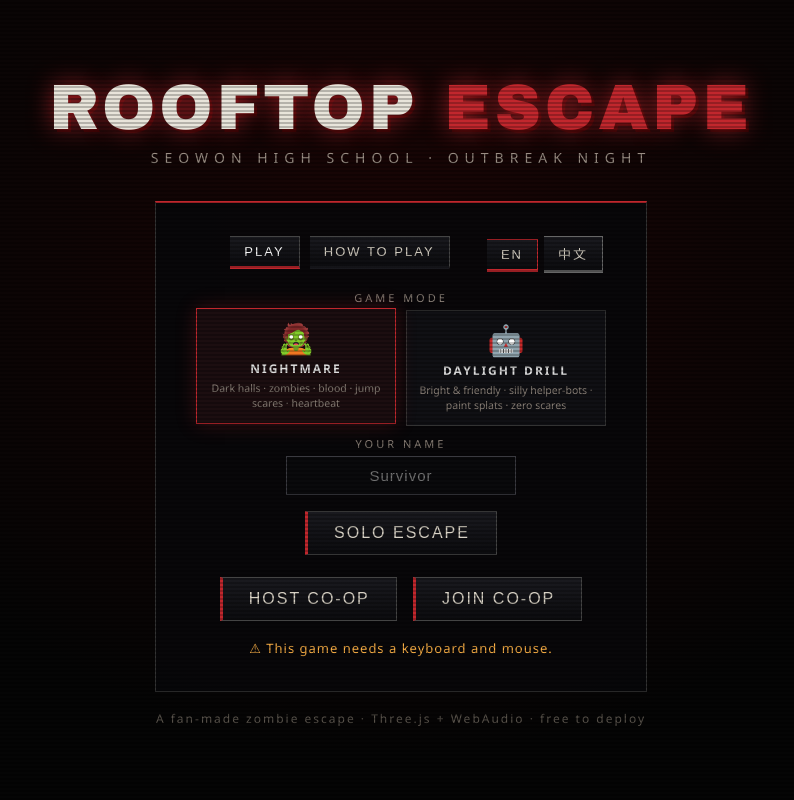
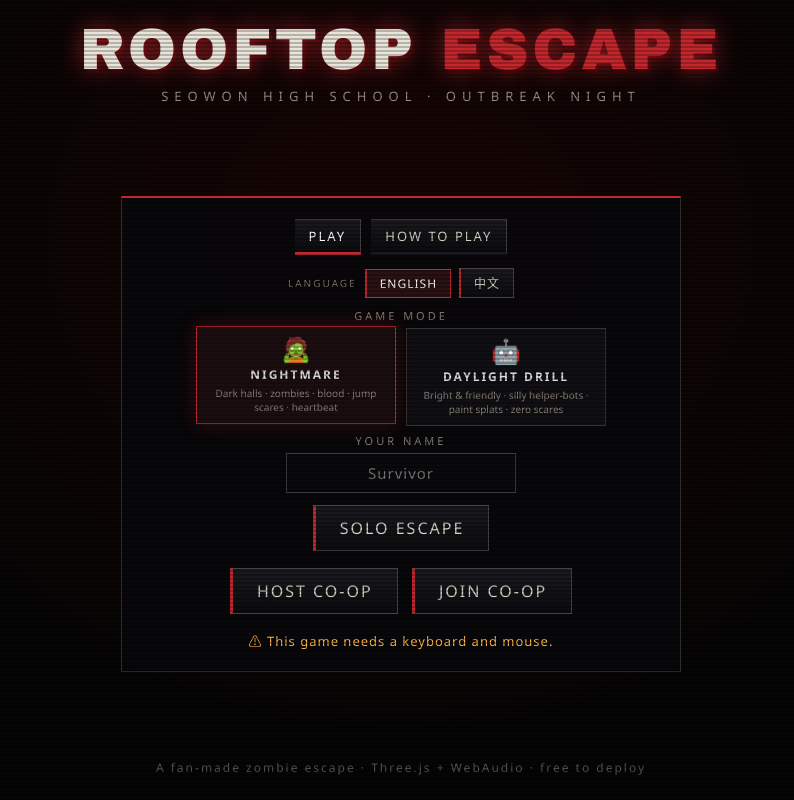
Before and after one commit to bryan273/rooftop-escape, a plain HTML site: page index.html in a window 1280 px wide. Shown: the whole page, without its empty margins (239-1033 px from the left). Drawn offline with nearby package versions, Linux system fonts and the light colour scheme.

Commit message:
Fix menu title clipping, center alignment (scrollbar gutter), and form-control font inheritance; language picker on its own row

```diff
--- a/index.html
+++ b/index.html
@@ -10,19 +10,26 @@
     --panel:rgba(8,8,10,.92); --edge:rgba(193,39,45,.55);
   }
   *{margin:0;padding:0;box-sizing:border-box;-webkit-user-select:none;user-select:none}
-  html,body{width:100%;height:100%;overflow:hidden;background:#000;font-family:"Segoe UI",Roboto,Helvetica,Arial,sans-serif;color:var(--bone)}
+  /* form controls do NOT inherit fonts by default — force them to match the UI */
+  button,input,select,textarea,optgroup{font-family:inherit;font-size:inherit;letter-spacing:inherit;color:inherit}
+  html,body{width:100%;height:100%;overflow:hidden;color:var(--bone);
+    font-family:"Segoe UI",Roboto,Helvetica,Arial,"Microsoft YaHei","PingFang SC","Hiragino Sans GB","Noto Sans CJK SC","Source Han Sans SC",sans-serif}
+  /* Chinese reads better with tighter tracking */
+  body.zh{letter-spacing:0}
+  body.zh .btn,body.zh h1,body.zh h2,body.zh .sub,body.zh label,body.zh #floorLbl,body.zh #goals h3{letter-spacing:1.5px}
+  body.zh #menu h1{letter-spacing:2px}
   #c{position:fixed;inset:0;display:block;cursor:crosshair}
   .layer{position:fixed;inset:0;z-index:10}
   .hidden{display:none !important}
 
   /* ---------- generic UI ---------- */
-  .btn{display:inline-block;padding:12px 26px;margin:6px;background:linear-gradient(180deg,#1a1a1f,#0c0c0f);
+  .btn{display:inline-block;padding:11px 24px;margin:5px;background:linear-gradient(180deg,#1a1a1f,#0c0c0f);
     border:1px solid #444;border-left:3px solid var(--red);color:var(--bone);font-size:16px;letter-spacing:2px;
     cursor:pointer;transition:all .15s;text-transform:uppercase}
   .btn:hover{background:#2a1214;border-color:var(--red);color:#fff;transform:translateX(3px)}
   .btn.small{padding:7px 14px;font-size:13px;margin:3px}
   .btn:disabled{opacity:.35;cursor:not-allowed;transform:none}
-  input[type=text]{background:#0a0a0c;border:1px solid #3a3a40;color:var(--bone);padding:10px 14px;font-size:15px;
+  input[type=text]{background:#0a0a0c;border:1px solid #3a3a40;color:var(--bone);padding:9px 14px;font-size:15px;
     letter-spacing:1px;outline:none;width:230px;text-align:center}
   input[type=text]:focus{border-color:var(--red)}
   input[type=range]{accent-color:var(--red);width:180px}
@@ -33,16 +40,29 @@
     padding:8px 14px;font:13px/1.4 Consolas,monospace;display:none;white-space:pre-wrap;max-height:40%;overflow:auto}
 
   /* ---------- main menu ---------- */
-  #menu{background:radial-gradient(ellipse at 50% 30%,#1a0505 0%,#050505 65%),#000;display:flex;align-items:center;justify-content:center;flex-direction:column;z-index:50}
+  #menu{background:radial-gradient(ellipse at 50% 30%,#1a0505 0%,#050505 65%),#000;
+    display:flex;align-items:center;justify-content:flex-start;flex-direction:column;z-index:50;
+    overflow-y:auto;overflow-x:hidden;padding:18px 16px 24px;
+    scrollbar-gutter:stable both-edges;scrollbar-width:thin;scrollbar-color:#4a1418 #0a0a0c}
+  #menu::-webkit-scrollbar{width:8px}
+  #menu::-webkit-scrollbar-track{background:#0a0a0c}
+  #menu::-webkit-scrollbar-thumb{background:#4a1418;border-radius:4px}
+  #menu::-webkit-scrollbar-thumb:hover{background:#7a1f24}
+  #menu>*{flex:0 0 auto}
+  #menuCard{margin-top:auto;margin-bottom:auto}
   #menu::after{content:'';position:absolute;inset:0;pointer-events:none;
     background:repeating-linear-gradient(0deg,rgba(0,0,0,.22) 0 2px,transparent 2px 4px)}
   .modeRow{display:flex;gap:10px;justify-content:center}
-  .modeCard{flex:1;max-width:200px;padding:12px 10px;background:#101014;border:1px solid #333;cursor:pointer;text-align:center;transition:all .15s}
-  .modeCard .em{font-size:30px;line-height:1.1;display:block}
-  .modeCard b{display:block;letter-spacing:2px;margin:6px 0 4px;font-size:12px;color:#ddd}
-  .modeCard span{font-size:10.5px;color:#8b8178;line-height:1.45;display:block}
+  .modeCard{flex:1;max-width:200px;padding:9px 8px;background:#101014;border:1px solid #333;cursor:pointer;text-align:center;transition:all .15s}
+  .modeCard .em{font-size:24px;line-height:1.05;display:block}
+  .modeCard b{display:block;letter-spacing:2px;margin:4px 0 3px;font-size:12px;color:#ddd}
+  .modeCard span{font-size:10px;color:#8b8178;line-height:1.4;display:block}
   .modeCard.on{border-color:var(--red);background:#1c0e10;box-shadow:0 0 18px rgba(193,39,45,.28);transform:translateY(-2px)}
   .modeCard#modeLite.on{border-color:#2e9d54;background:#0e1a12;box-shadow:0 0 18px rgba(63,212,127,.28)}
+  .langRow{display:flex;align-items:center;justify-content:center;gap:8px;margin:0 0 10px}
+  .langRow span{font-size:10px;letter-spacing:2px;color:#7d7469;text-transform:uppercase}
+  .langRow .btn{margin:0;padding:5px 13px;font-size:12px;letter-spacing:1px;border-left-width:2px}
+  .langRow .btn.on{border-color:var(--red);border-left-color:var(--red);background:#2a1214;color:#fff}
   #btnContinue{border-left-color:#2e7d42}
   /* goals overlay ([Tab]) */
   #goals{position:fixed;left:50%;top:50%;transform:translate(-50%,-50%);z-index:40;background:rgba(4,5,7,.93);
@@ -53,16 +73,17 @@
   #goals .q.done{color:#4f7a52;text-decoration:line-through}
   #menu .flicker{animation:flick 4s infinite}
   @keyframes flick{0%,100%{opacity:1}92%{opacity:1}93%{opacity:.4}94%{opacity:1}96%{opacity:.6}97%{opacity:1}}
-  #menu h1{font-size:64px;color:#e8e4da;text-shadow:0 0 24px rgba(193,39,45,.8),3px 3px 0 #300}
+  #menu h1{font-size:clamp(34px,5vw,58px);color:#e8e4da;text-shadow:0 0 24px rgba(193,39,45,.8),3px 3px 0 #300;text-align:center}
   #menu h1 span{color:var(--red)}
-  #menu .sub{letter-spacing:6px;color:#9a8f85;margin:6px 0 34px;font-size:14px;text-transform:uppercase}
-  #menuCard{background:var(--panel);border:1px solid #333;border-top:2px solid var(--red);padding:30px 40px;min-width:430px;text-align:center}
-  #menuCard .row{margin:10px 0}
+  #menu .sub{letter-spacing:6px;color:#9a8f85;margin:6px 0 22px;font-size:13px;text-transform:uppercase;text-align:center}
+  #menuCard{background:var(--panel);border:1px solid #333;border-top:2px solid var(--red);padding:18px 30px;
+    width:min(560px,94vw);text-align:center;box-sizing:border-box}
+  #menuCard .row{margin:7px 0}
   #menuCard label{display:block;font-size:11px;letter-spacing:3px;color:#8b8178;margin-bottom:5px;text-transform:uppercase}
   #menuMsg{min-height:22px;color:var(--amber);font-size:13px;margin-top:12px;letter-spacing:1px}
-  #menuHow{max-width:560px;color:#9a938a;font-size:13px;line-height:1.7;text-align:left}
+  #menuHow{color:#9a938a;font-size:12.5px;line-height:1.62;text-align:left;max-height:52vh;overflow-y:auto}
   #menuHow b{color:var(--bone)}
-  .menuTabs{margin-bottom:18px}
+  .menuTabs{margin-bottom:10px}
   .menuTabs .btn{border-left:none;border-bottom:3px solid transparent}
   .menuTabs .btn.on{border-bottom-color:var(--red);color:#fff}
 
@@ -131,7 +152,8 @@
 
   /* ---------- pause ---------- */
   #pause{background:rgba(0,0,0,.82);display:none;align-items:center;justify-content:center;z-index:55;flex-direction:column}
-  #pause .panel{background:var(--panel);border:1px solid #333;border-top:2px solid var(--red);padding:28px 44px;min-width:460px}
+  #pause .panel{background:var(--panel);border:1px solid #333;border-top:2px solid var(--red);padding:24px 44px;
+    width:min(560px,94vw);max-height:92vh;overflow-y:auto}
   #pause h2{font-size:22px;margin-bottom:18px;letter-spacing:5px}
   #pause .opt{margin:14px 0;font-size:14px;color:#b6afa4;display:flex;justify-content:space-between;align-items:center}
   #ctrlList{font-size:13px;line-height:2;color:#a49c90;columns:2;column-gap:44px;margin-top:10px}
@@ -219,9 +241,11 @@
     <div class="menuTabs">
       <button class="btn small on" id="tabPlay">Play</button>
       <button class="btn small" id="tabHow">How to play</button>
-      <span style="float:right">
-        <button class="btn small" id="langEn" style="border-left-color:#666">EN</button><button class="btn small" id="langZh" style="border-left-color:#666">中文</button>
-      </span>
+    </div>
+    <div class="langRow">
+      <span id="lblLang">Language</span>
+      <button class="btn small" id="langEn">English</button>
+      <button class="btn small" id="langZh">中文</button>
     </div>
     <div id="panePlay">
       <div class="row"><label id="lblMode">Game mode</label>
@@ -394,7 +418,7 @@ en:{
  sl14:'Floor 15. The infirmary bot is handing out juice boxes. The yellow card is under the bed.',
  sl20:'THE ROOF! Green smoke, big friendly drone. Hold the circle and wave!',
  sub_scary:'Seowon High School · Outbreak Night',sub_lite:'Seowon High School · Helper-Bot Mischief Day',
- m_modelabel:'GAME MODE',m_namelabel:'YOUR NAME',m_solo:'Solo Escape',m_host:'Host Co-op',m_join:'Join Co-op',m_connect:'Connect',
+ m_modelabel:'GAME MODE',m_namelabel:'YOUR NAME',lbl_lang:'Language',m_solo:'Solo Escape',m_host:'Host Co-op',m_join:'Join Co-op',m_connect:'Connect',
  m_roomcode:'ROOM CODE',tab_play:'Play',tab_how:'How to play',wake:'— CLICK TO WAKE UP —',
  footer:'A fan-made zombie escape · Three.js + WebAudio · free to deploy',
  mode_scary:'NIGHTMARE',mode_lite:'DAYLIGHT DRILL',
@@ -508,7 +532,7 @@ zh:{
  sl14:'15层。医务室机器人在发果汁。黄卡在床底下。',
  sl20:'天台！绿色烟雾，大大的友好无人机。守住圆圈，挥挥手！',
  sub_scary:'书元高中 · 爆发之夜',sub_lite:'书元高中 · 助手机器人捣乱日',
- m_modelabel:'游戏模式',m_namelabel:'你的名字',m_solo:'单人逃生',m_host:'创建联机',m_join:'加入联机',m_connect:'连接',
+ m_modelabel:'游戏模式',m_namelabel:'你的名字',lbl_lang:'语言',m_solo:'单人逃生',m_host:'创建联机',m_join:'加入联机',m_connect:'连接',
  m_roomcode:'房间代码',tab_play:'开始',tab_how:'玩法说明',wake:'— 点击苏醒 —',
  footer:'粉丝自制丧尸逃生游戏 · Three.js + WebAudio · 免费部署',
  mode_scary:'噩梦模式',mode_lite:'日间演习',
@@ -647,9 +671,11 @@ function applyLang(){
     set('lockHint',T('lock_hint'));
     set('lbTitle',T('lb_title'));set('lbHint1',T('lb_share'));set('lbHint2',T('lb_copy'));
     const hk=$('hintKey');if(hk)hk.innerHTML=T('hint');
+    set('lblLang',T('lbl_lang'));
     const he=$('langEn'),hz=$('langZh');
-    if(he)he.style.borderColor=LANG==='en'?'#c1272d':'#666';
-    if(hz)hz.style.borderColor=LANG==='zh'?'#c1272d':'#666';
+    if(he)he.classList.toggle('on',LANG==='en');
+    if(hz)hz.classList.toggle('on',LANG==='zh');
+    if(document.body)document.body.classList.toggle('zh',LANG==='zh');
     hudInv();
   }catch(e){if(typeof console!=='undefined')console.warn('applyLang:',e&&e.message);}
 }
```
Also changed, not shown: _sim/probe7.mjs (deleted, +0 -15 lines).
